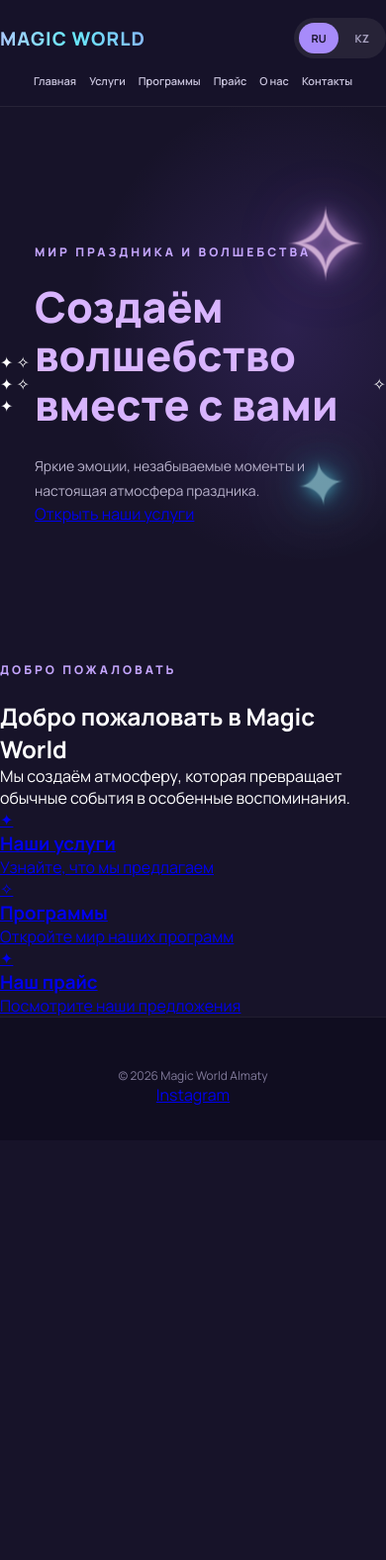
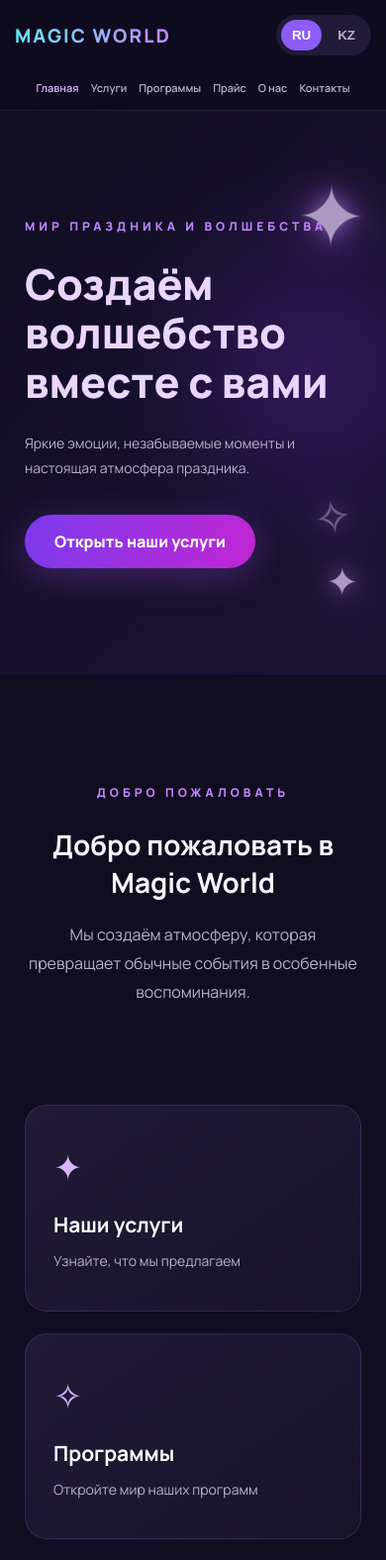
Before and after one commit to adilkatym-create/Magic-World, a plain HTML site: page index.html in a window 390 px wide. Shown: the top 1576 px of the page at 99% size. Before the commit the page ends 1152 px from the top, so only its background shows below. Drawn offline with Linux system fonts and the light colour scheme.

Commit message:
Update style.css

```diff
--- a/style.css
+++ b/style.css
@@ -1,10 +1,13 @@
-/* =================================
-   MAGIC WORLD ALMATY
-   MAIN STYLES
-================================= */
+@import url('https://fonts.googleapis.com/css2?family=Manrope:wght@400;500;600;700;800&display=swap');
 
-
-/* ОСНОВА */
+:root {
+    --background: #100d20;
+    --surface: #1b1630;
+    --purple: #a78bfa;
+    --pink: #e879f9;
+    --white: #f8f5ff;
+    --muted: #b9b1cb;
+}
 
 * {
     margin: 0;
@@ -14,472 +17,320 @@
 
 html {
     scroll-behavior: smooth;
-    scroll-padding-top: 100px;
 }
 
 body {
     font-family: 'Manrope', sans-serif;
-    background: #171329;
-    color: #ffffff;
+    background: var(--background);
+    color: var(--white);
     overflow-x: hidden;
-    position: relative;
 }
 
-.container {
-    width: 90%;
-    max-width: 1200px;
-    margin: 0 auto;
-}
-
-section {
-    position: relative;
-    z-index: 1;
-}
-
-
-/* =================================
-   ЗВЁЗДНЫЙ ФОН
-================================= */
-
-.stars {
-    position: fixed;
-    inset: 0;
-    z-index: 0;
-    pointer-events: none;
-    background-image:
-        radial-gradient(2px 2px at 20% 30%, #fff 50%, transparent 100%),
-        radial-gradient(2px 2px at 70% 20%, #fff 50%, transparent 100%),
-        radial-gradient(2px 2px at 40% 80%, #c4b5fd 50%, transparent 100%),
-        radial-gradient(2px 2px at 85% 65%, #fff 50%, transparent 100%),
-        radial-gradient(1px 1px at 55% 45%, #f0abfc 50%, transparent 100%);
-    background-size: 350px 350px;
-    animation: starsTwinkle 3s ease-in-out infinite alternate;
-}
-
-.stars::before,
-.stars::after {
-    content: "";
-    position: absolute;
-    inset: 0;
-    background-image:
-        radial-gradient(2px 2px at 15% 70%, #fff 50%, transparent 100%),
-        radial-gradient(2px 2px at 65% 55%, #c4b5fd 50%, transparent 100%),
-        radial-gradient(1px 1px at 90% 15%, #fff 50%, transparent 100%);
-    background-size: 450px 450px;
-    animation: starsTwinkle 4s ease-in-out infinite alternate;
-}
-
-.stars::after {
-    animation-delay: 2s;
-}
-
-@keyframes starsTwinkle {
-    from {
-        opacity: 0.2;
-    }
-
-    to {
-        opacity: 1;
-    }
-}
-
-
-/* =================================
-   ШАПКА
-================================= */
+/* HEADER */
 
 .header {
+    width: 100%;
     position: sticky;
     top: 0;
     z-index: 100;
-    background: rgba(23, 19, 41, 0.88);
+    background: rgba(16, 13, 32, 0.92);
     backdrop-filter: blur(18px);
-    border-bottom: 1px solid rgba(255, 255, 255, 0.07);
+    border-bottom: 1px solid rgba(255,255,255,0.08);
 }
 
 .header-content {
+    max-width: 1250px;
     min-height: 85px;
+    margin: auto;
+    padding: 15px 30px;
     display: flex;
     align-items: center;
     justify-content: space-between;
     gap: 25px;
 }
 
-
-/* ЛОГОТИП */
-
 .logo {
     font-size: 23px;
     font-weight: 800;
-    letter-spacing: 1px;
+    letter-spacing: 2px;
     text-decoration: none;
-
-    background: linear-gradient(
-        90deg,
-        #a78bfa,
-        #f0abfc,
-        #67e8f9,
-        #a78bfa
-    );
-
-    background-size: 300% auto;
+    background: linear-gradient(90deg, #c084fc, #f0abfc, #67e8f9, #c084fc);
+    background-size: 300%;
+    color: transparent;
     background-clip: text;
-    -webkit-background-clip: text;
-    color: transparent;
-
-    animation: logoShine 4s linear infinite;
-    transition: filter 0.3s ease;
+    animation: logoGlow 6s linear infinite;
     white-space: nowrap;
 }
 
-.logo:hover {
-    filter: drop-shadow(0 0 12px #c084fc);
+@keyframes logoGlow {
+    to { background-position: 300%; }
 }
-
-@keyframes logoShine {
-    to {
-        background-position: 300% center;
-    }
-}
-
-
-/* НАВИГАЦИЯ */
 
 .nav {
     display: flex;
     align-items: center;
-    gap: 28px;
+    gap: 23px;
 }
 
 .nav a {
-    color: #c8c3dc;
+    color: var(--muted);
     text-decoration: none;
     font-size: 13px;
     font-weight: 600;
     transition: 0.3s;
 }
 
-.nav a:hover {
+.nav a:hover,
+.nav a.active {
     color: #d8b4fe;
 }
-
-
-/* ПЕРЕКЛЮЧАТЕЛЬ ЯЗЫКА */
 
 .language-switch {
     display: flex;
     gap: 5px;
     padding: 5px;
+    background: #211a38;
     border-radius: 30px;
-    background: rgba(255, 255, 255, 0.07);
 }
 
 .lang-btn {
     border: none;
     background: transparent;
-    color: #aaa4c2;
-    padding: 8px 12px;
+    color: var(--muted);
+    padding: 8px 11px;
     border-radius: 20px;
-    font-family: inherit;
-    font-size: 11px;
+    cursor: pointer;
     font-weight: 700;
-    cursor: pointer;
-    transition: 0.3s;
 }
 
 .lang-btn.active {
-    background: #a78bfa;
-    color: #171329;
+    background: #8b5cf6;
+    color: white;
 }
 
-
-/* =================================
-   ГЛАВНЫЙ ЭКРАН
-================================= */
+/* HERO */
 
 .hero {
     min-height: 650px;
+    padding: 100px 8%;
+    position: relative;
+    overflow: hidden;
     display: flex;
     align-items: center;
-    padding: 100px 0;
-    overflow: hidden;
     background:
-        radial-gradient(
-            ellipse at 75% 40%,
-            rgba(139, 92, 246, 0.18),
-            transparent 50%
-        );
+        radial-gradient(ellipse at 80% 45%, rgba(124,58,237,0.22), transparent 45%),
+        linear-gradient(135deg, #100d20, #1b1235);
 }
 
 .hero-content {
+    max-width: 720px;
     position: relative;
-    z-index: 2;
+    z-index: 3;
 }
 
 .hero-label,
 .section-label {
-    color: #c4a5fd;
+    color: #c084fc;
+    letter-spacing: 4px;
     font-size: 12px;
     font-weight: 800;
-    letter-spacing: 3px;
-    margin-bottom: 22px;
+    margin-bottom: 25px;
 }
 
 .hero h1 {
-    font-size: clamp(42px, 7vw, 78px);
+    color: #e9d5ff;
+    font-size: clamp(42px, 6vw, 76px);
+    font-weight: 800;
     line-height: 1.15;
-    font-weight: 800;
-    max-width: 850px;
-}
-
-.gradient-text {
-    background: linear-gradient(
-        90deg,
-        #a78bfa,
-        #f0abfc,
-        #67e8f9
-    );
-    background-clip: text;
-    -webkit-background-clip: text;
-    color: transparent;
+    max-width: 800px;
+    margin-bottom: 25px;
 }
 
 .hero-description {
-    max-width: 570px;
-    margin-top: 25px;
-    color: #b8b2cc;
+    color: var(--muted);
     font-size: 17px;
     line-height: 1.8;
+    max-width: 560px;
+    margin-bottom: 35px;
 }
 
-.main-button {
+.hero-button {
     display: inline-block;
-    margin-top: 35px;
     padding: 16px 30px;
     border-radius: 40px;
-    background: linear-gradient(90deg, #8b5cf6, #c084fc);
     color: white;
     text-decoration: none;
-    font-size: 14px;
     font-weight: 800;
-    box-shadow: 0 8px 30px rgba(139, 92, 246, 0.25);
+    background: linear-gradient(100deg, #7c3aed, #c026d3);
+    box-shadow: 0 8px 35px rgba(168,85,247,0.3);
     transition: 0.3s;
 }
 
-.main-button:hover {
+.hero-button:hover {
     transform: translateY(-4px);
-    box-shadow: 0 12px 35px rgba(192, 132, 252, 0.4);
+    box-shadow: 0 12px 40px rgba(192,38,211,0.45);
 }
 
+/* STARS */
 
-/* =================================
-   ОБЩИЕ СЕКЦИИ
-================================= */
-
-.section {
-    padding: 100px 0;
+.hero-stars {
+    position: absolute;
+    inset: 0;
+    pointer-events: none;
+    overflow: hidden;
 }
 
-.section-heading {
-    text-align: center;
-    max-width: 700px;
-    margin: 0 auto 55px;
+.hero-stars span {
+    position: absolute;
+    color: #e9d5ff;
+    text-shadow: 0 0 20px #c084fc, 0 0 50px #a855f7;
+    animation: twinkle 4s ease-in-out infinite;
 }
 
-.section-heading h2 {
-    font-size: clamp(30px, 5vw, 46px);
-    font-weight: 800;
-    margin-bottom: 18px;
+.hero-stars span:nth-child(1) {
+    right: 12%;
+    top: 15%;
+    font-size: 150px;
 }
 
-.section-heading > p:not(.section-label) {
-    color: #aaa4c2;
-    font-size: 15px;
-    line-height: 1.8;
+.hero-stars span:nth-child(2) {
+    right: 30%;
+    top: 55%;
+    font-size: 85px;
+    animation-delay: 1s;
 }
 
-
-/* =================================
-   КАРТОЧКИ УСЛУГ
-================================= */
-
-.services-grid {
-    display: grid;
-    grid-template-columns: repeat(3, 1fr);
-    gap: 25px;
+.hero-stars span:nth-child(3) {
+    right: 7%;
+    bottom: 12%;
+    font-size: 65px;
+    animation-delay: 2s;
 }
 
-.service-card {
-    padding: 35px 30px;
-    border-radius: 22px;
-    background: linear-gradient(
-        145deg,
-        rgba(112, 83, 160, 0.18),
-        rgba(48, 39, 76, 0.55)
-    );
-    border: 1px solid rgba(192, 132, 252, 0.15);
-    transition: 0.35s;
+.hero-stars span:nth-child(4) {
+    right: 43%;
+    top: 12%;
+    font-size: 45px;
+    animation-delay: 1.5s;
 }
 
-.service-card:hover {
-    transform: translateY(-8px);
-    border-color: #a78bfa;
-    box-shadow: 0 15px 40px rgba(139, 92, 246, 0.15);
+.hero-stars span:nth-child(5) {
+    right: 22%;
+    bottom: 15%;
+    font-size: 35px;
+    animation-delay: 2.5s;
 }
 
-.card-icon {
-    font-size: 35px;
-    margin-bottom: 22px;
+@keyframes twinkle {
+    0%, 100% {
+        opacity: 0.4;
+        transform: scale(0.85) rotate(-10deg);
+    }
+    50% {
+        opacity: 1;
+        transform: scale(1.15) rotate(12deg);
+    }
 }
 
-.service-card h3 {
-    font-size: 19px;
-    margin-bottom: 14px;
+.hero-decoration {
+    position: absolute;
+    right: 5%;
+    top: 20%;
+    color: #f0abfc;
+    font-size: 100px;
+    opacity: 0.5;
+    text-shadow: 0 0 35px #d946ef;
 }
 
-.service-card p {
-    color: #aaa4c2;
-    font-size: 14px;
-    line-height: 1.8;
+/* WELCOME */
+
+.welcome {
+    max-width: 850px;
+    margin: auto;
+    padding: 110px 25px 70px;
+    text-align: center;
 }
 
-
-/* =================================
-   ПРОГРАММЫ
-================================= */
-
-.programs-section {
-    background: rgba(255, 255, 255, 0.025);
+.welcome h2 {
+    font-size: clamp(28px, 4vw, 43px);
+    margin-bottom: 20px;
 }
 
-.programs-grid {
+.welcome > p:last-child {
+    color: var(--muted);
+    line-height: 1.8;
+    font-size: 16px;
+}
+
+/* QUICK LINKS */
+
+.quick-links {
+    max-width: 1200px;
+    margin: 0 auto;
+    padding: 30px 25px 110px;
     display: grid;
     grid-template-columns: repeat(3, 1fr);
     gap: 22px;
 }
 
-.program-card {
-    min-height: 190px;
-    padding: 30px;
-    display: flex;
-    align-items: flex-end;
+.quick-card {
+    display: block;
+    padding: 38px 28px;
     border-radius: 22px;
-    border: 1px solid rgba(192, 132, 252, 0.18);
-    background: linear-gradient(
-        135deg,
-        rgba(139, 92, 246, 0.2),
-        rgba(237, 139, 213, 0.08)
-    );
+    background: linear-gradient(145deg, #211a38, #171329);
+    border: 1px solid rgba(192,132,252,0.15);
+    text-decoration: none;
+    color: white;
     transition: 0.3s;
 }
 
-.program-card:hover {
-    transform: scale(1.03);
-    box-shadow: 0 10px 35px rgba(192, 132, 252, 0.15);
+.quick-card:hover {
+    transform: translateY(-7px);
+    border-color: #a78bfa;
+    box-shadow: 0 15px 40px rgba(139,92,246,0.15);
 }
 
-.program-card h3 {
-    font-size: 20px;
-    line-height: 1.5;
-}
-
-
-/* =================================
-   ПРАЙС
-================================= */
-
-.price-section {
-    background:
-        radial-gradient(
-            ellipse at center,
-            rgba(139, 92, 246, 0.12),
-            transparent 70%
-        );
-}
-
-
-/* =================================
-   О НАС
-================================= */
-
-.about-section {
-    background: rgba(255, 255, 255, 0.025);
-}
-
-.about-section .section-heading {
-    max-width: 800px;
-}
-
-.about-section .section-heading > p:not(.section-label) {
-    font-size: 17px;
-}
-
-
-/* =================================
-   ЭТАПЫ РАБОТЫ
-================================= */
-
-.steps-grid {
-    display: grid;
-    grid-template-columns: repeat(3, 1fr);
-    gap: 22px;
-}
-
-.step-card {
-    padding: 30px;
-    border-radius: 20px;
-    background: rgba(255, 255, 255, 0.04);
-    border: 1px solid rgba(255, 255, 255, 0.07);
-    transition: 0.3s;
-}
-
-.step-card:hover {
-    border-color: #a78bfa;
-    transform: translateY(-5px);
-}
-
-.step-card span {
+.quick-card span {
     display: block;
-    color: #c084fc;
-    font-size: 30px;
-    font-weight: 800;
+    color: #d8b4fe;
+    font-size: 35px;
     margin-bottom: 20px;
 }
 
-.step-card h3 {
-    font-size: 17px;
+.quick-card h3 {
+    font-size: 21px;
+    margin-bottom: 12px;
 }
 
+.quick-card p {
+    color: var(--muted);
+    font-size: 14px;
+    line-height: 1.6;
+}
 
-/* =================================
-   ПОДВАЛ
-================================= */
+/* FOOTER */
 
 .footer {
-    position: relative;
-    z-index: 1;
-    padding: 35px 0;
-    text-align: center;
-    background: #100d20;
-    border-top: 1px solid rgba(255, 255, 255, 0.07);
+    border-top: 1px solid rgba(255,255,255,0.08);
+    padding: 30px;
+    display: flex;
+    justify-content: space-between;
+    align-items: center;
+    color: var(--muted);
+    font-size: 13px;
 }
 
-.footer p {
-    color: #827b9b;
-    font-size: 12px;
-    margin-top: 15px;
+.footer a {
+    color: #d8b4fe;
+    text-decoration: none;
 }
 
-
-/* =================================
-   АДАПТАЦИЯ ПОД ПЛАНШЕТЫ
-================================= */
+/* MOBILE */
 
 @media (max-width: 900px) {
-
     .header-content {
         flex-wrap: wrap;
-        padding: 18px 0;
+        justify-content: space-between;
     }
 
     .nav {
@@ -487,30 +338,17 @@ section {
         width: 100%;
         justify-content: center;
         flex-wrap: wrap;
-        gap: 18px;
+        gap: 15px;
     }
 
-    .services-grid,
-    .programs-grid,
-    .steps-grid {
-        grid-template-columns: repeat(2, 1fr);
+    .quick-links {
+        grid-template-columns: 1fr;
     }
-
 }
 
-
-/* =================================
-   АДАПТАЦИЯ ПОД ТЕЛЕФОНЫ
-================================= */
-
 @media (max-width: 600px) {
-
-    .container {
-        width: 90%;
-    }
-
     .header-content {
-        gap: 15px;
+        padding: 15px;
     }
 
     .logo {
@@ -518,7 +356,7 @@ section {
     }
 
     .nav {
-        gap: 13px;
+        gap: 12px;
     }
 
     .nav a {
@@ -526,8 +364,8 @@ section {
     }
 
     .hero {
-        min-height: 560px;
-        padding: 80px 0;
+        min-height: 570px;
+        padding: 80px 25px;
     }
 
     .hero h1 {
@@ -538,156 +376,39 @@ section {
         font-size: 14px;
     }
 
-    .section {
-        padding: 70px 0;
+    .hero-stars span:nth-child(1) {
+        font-size: 85px;
+        right: 5%;
+        top: 8%;
     }
 
-    .section-heading h2 {
-        font-size: 31px;
+    .hero-stars span:nth-child(2) {
+        font-size: 55px;
+        right: 8%;
+        top: 65%;
     }
 
-    .services-grid,
-    .programs-grid,
-    .steps-grid {
-        grid-template-columns: 1fr;
+    .hero-stars span:nth-child(3) {
+        font-size: 40px;
     }
 
-    .service-card {
-        padding: 28px 24px;
+    .hero-stars span:nth-child(4),
+    .hero-stars span:nth-child(5),
+    .hero-decoration {
+        display: none;
     }
 
-    .program-card {
-        min-height: 150px;
-    }
-
-    .language-switch {
-        margin-left: auto;
-    }
-
-}
-
-
-/* =================================
-   УМЕНЬШЕНИЕ АНИМАЦИИ
-================================= */
-
-@media (prefers-reduced-motion: reduce) {
-
-    *,
-    *::before,
-    *::after {
-        animation-duration: 0.01ms !important;
-        animation-iteration-count: 1 !important;
-        scroll-behavior: auto !important;
-        transition-duration: 0.01ms !important;
-    }
-
-}
-/* =================================
-   БОЛЬШИЕ СИЯЮЩИЕ ЗВЁЗДЫ СПРАВА
-================================= */
-
-.hero {
-    position: relative;
-    overflow: hidden;
-}
-
-.hero::before,
-.hero::after {
-    content: "✦";
-    position: absolute;
-    z-index: 1;
-    pointer-events: none;
-    animation: magicStar 4s ease-in-out infinite;
-}
-
-.hero::before {
-    content: "✧";
-    right: 13%;
-    top: 18%;
-    font-size: 190px;
-    color: #d8b4fe;
-    text-shadow:
-        0 0 15px #c084fc,
-        0 0 35px #a78bfa,
-        0 0 75px #8b5cf6;
-}
-
-.hero::after {
-    content: "✦";
-    right: 25%;
-    top: 52%;
-    font-size: 105px;
-    color: #a5f3fc;
-    text-shadow:
-        0 0 15px #67e8f9,
-        0 0 35px #22d3ee,
-        0 0 65px #67e8f9;
-    animation-delay: 1.5s;
-}
-
-@keyframes magicStar {
-    0%, 100% {
-        opacity: 0.55;
-        transform: scale(0.9) rotate(-10deg);
-        filter: brightness(0.9);
-    }
-
-    50% {
-        opacity: 1;
-        transform: scale(1.12) rotate(10deg);
-        filter: brightness(1.5);
+    .footer {
+        flex-direction: column;
+        gap: 15px;
+        text-align: center;
     }
 }
 
-/* Дополнительная маленькая звезда */
-
-.hero-content {
-    position: relative;
-    z-index: 2;
-}
-
-.hero {
-    isolation: isolate;
-}
-
-.hero-content::after {
-    content: "✧";
-    position: absolute;
-    right: -75%;
-    top: 15%;
-    font-size: 55px;
-    color: #f0abfc;
-    text-shadow: 0 0 25px #e879f9;
-    animation: magicStar 3s ease-in-out infinite;
-    pointer-events: none;
-}
-
-@media (max-width: 600px) {
-    .hero::before {
-        right: 5%;
-        top: 12%;
-        font-size: 100px;
-        opacity: 0.45;
-    }
-
-    .hero::after {
-        right: 10%;
-        top: 60%;
-        font-size: 65px;
-    }
-
-    .hero-content::after {
-        display: none;
+@media (prefers-reduced-motion: reduce) {
+    *, *::before, *::after {
+        animation-duration: 0.01ms !important;
+        transition-duration: 0.01ms !important;
+        scroll-behavior: auto !important;
     }
 }
-.hero h1 {
-    color: #d8b4fe;
-}
-
-.hero h1 .gradient-text {
-    background: none;
-    -webkit-background-clip: initial;
-    background-clip: initial;
-    color: inherit;
-}
```
